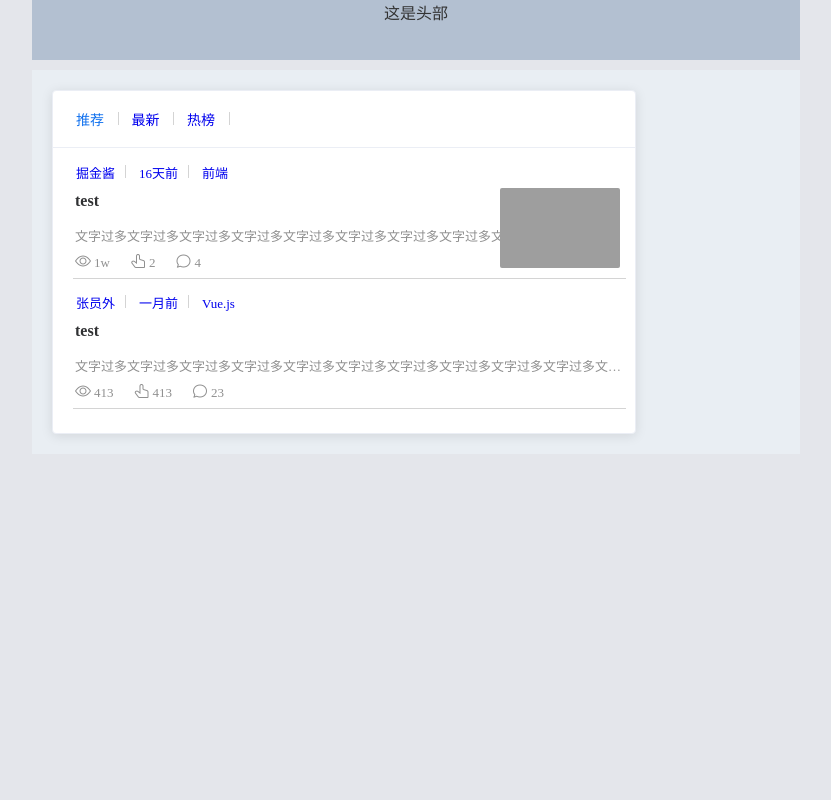
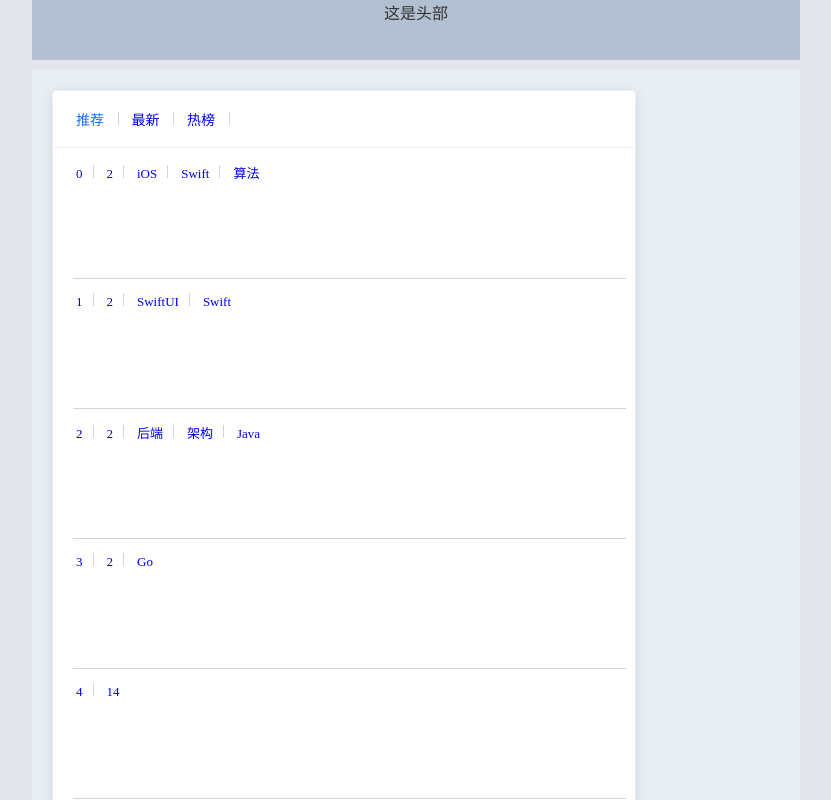
Before and after one commit to SpringZz1/juejin, a Vue app: page /#/recommand in a window 1280 px wide. Shown: the top 800 px of the page, without its empty margins (224-1055 px from the left). Built offline with nearby package versions, Linux system fonts and the light colour scheme; grey boxes are pictures that could not be loaded.

Commit message:
读取本地文件渲染页面，成功读取，但是目前数据有问题

```diff
--- a/src/components/recommand/index.vue
+++ b/src/components/recommand/index.vue
@@ -1,45 +1,47 @@
 <template>
 <div class="container" >
-  <div class="card" v-for="(item, index) in metaInfo"  :key="index">
+  <div class="card" v-for="(item, index) in totalInfo"  :key="index">
 
-    <div class="main" @click="toDetail(item.id)">
+    <div class="main" @click="toDetail(item.item_info.article_id)">
       <div class="header" >
       <ul>
         <li class="meta-info">
-          <a href="#">{{item.author}}</a>
-          <a href="#">{{item.date}}</a>
-          <a href="#">{{item.tags}}</a>
+          <a href="#">
+            <!-- {{item.item_info.author_user_info}} -->
+            {{index}}</a>
+          <a href="#">{{item.item_type}}</a>
+          <a href="#" v-for="(tag, index) in item.item_info.tags" :key="index">{{tag.tag_name}}</a>
         </li>
       </ul>
       <span class="option">
         <i class="el-icon-close"></i>
       </span>
       </div>
-      <div :class="[item.url === '' ? 'content':'content-image']">
-        <h3 class="title">test</h3>
+      <!-- <div :class="[item.item_info.article_info.cover_image === '' ? 'content':'content-image']">
+        <h3 class="title">{{item.item_info.article_info.title}}</h3>
         <div class="word">
-          文字过多文字过多文字过多文字过多文字过多文字过多文字过多文字过多文字过多文字过多文字过多文字过多文字过多文字过多文字过多
+          {{item.item_info.article_info.brief_content}}
           </div>
-      </div>
+      </div> -->
       <!-- 右侧图片 -->
       <!-- 如果没有封面则不显示 -->
-      <div class="image" v-if="item.url !==''">
-        <img :src="item.url" alt="图片">
+      <!-- <div class="image" v-if="item.item_info.article_info.cover_image !==''">
+        <img :src="item.item_info.article_info.cover_image" alt="图片">
       </div>
       <div class="footer">
         <div class="footer-item">
           <i class="el-icon-view"></i>
-          <span>{{item.view}}</span>
+          <span>{{item.item_info.article_info.view_count}}</span>
         </div>
         <div class="footer-item">
           <i class="el-icon-thumb"></i>
-          <span>{{item.likes}}</span>
+          <span>{{item.item_info.article_info.collect_count}}</span>
         </div>
         <div class="footer-item">
           <i class="el-icon-chat-round"></i>
-          <span>{{item.comments}}</span>
+          <span>{{item.item_info.article_info.comment_count}}</span>
         </div>
-      </div>
+      </div> -->
     </div>
   </div>
 </div>
@@ -47,9 +49,12 @@
 </template>
 
 <script>
+
 export default {
   data () {
     return {
+      // 全部数据
+      totalInfo: {},
       // 每个标签页的信息，包括作者、日期以及标签
       metaInfo: [
         {
@@ -76,6 +81,15 @@ export default {
       ]
     }
   },
+  computed: {
+    computeInfo: function () {
+      console.log('computed test')
+      // eslint-disable-next-line vue/no-side-effects-in-computed-properties
+      // this.test1 = this.totalInfo.slice(0, 2)
+      // console.log(this.test1)
+      return this.totalInfo
+    }
+  },
   methods: {
     toDetail (id) {
       console.log(id)
@@ -85,7 +99,30 @@ export default {
           params: { id: id }
         }
       )
+    },
+    getDate () {
+      console.log('get date now...')
+      // 使用get请求获取数据
+      this.$http.get('/test.json').then(res => {
+        this.totalInfo = res.data.data
+        // console.log(this.totalInfo.slice(0, 3))
+        // 作者名字
+        console.log(this.totalInfo[0].item_info.author_user_info.user_name)
+        // tag名称
+        console.log(this.totalInfo[0].item_info.tags[0].tag_name)
+        // 文章简评
+        console.log(this.totalInfo[0].item_info.article_info.brief_content)
+        // 文章封面
+        console.log(this.totalInfo[0].item_info.article_info.cover_image)
+        // console.log(this.totalInfo)
+        // for (let i = 0; i < this.totalInfo.length; i++) {
+        console.log(this.totalInfo)
+        // }
+      })
     }
+  },
+  created () {
+    this.getDate()
   }
 }
 </script>
```
